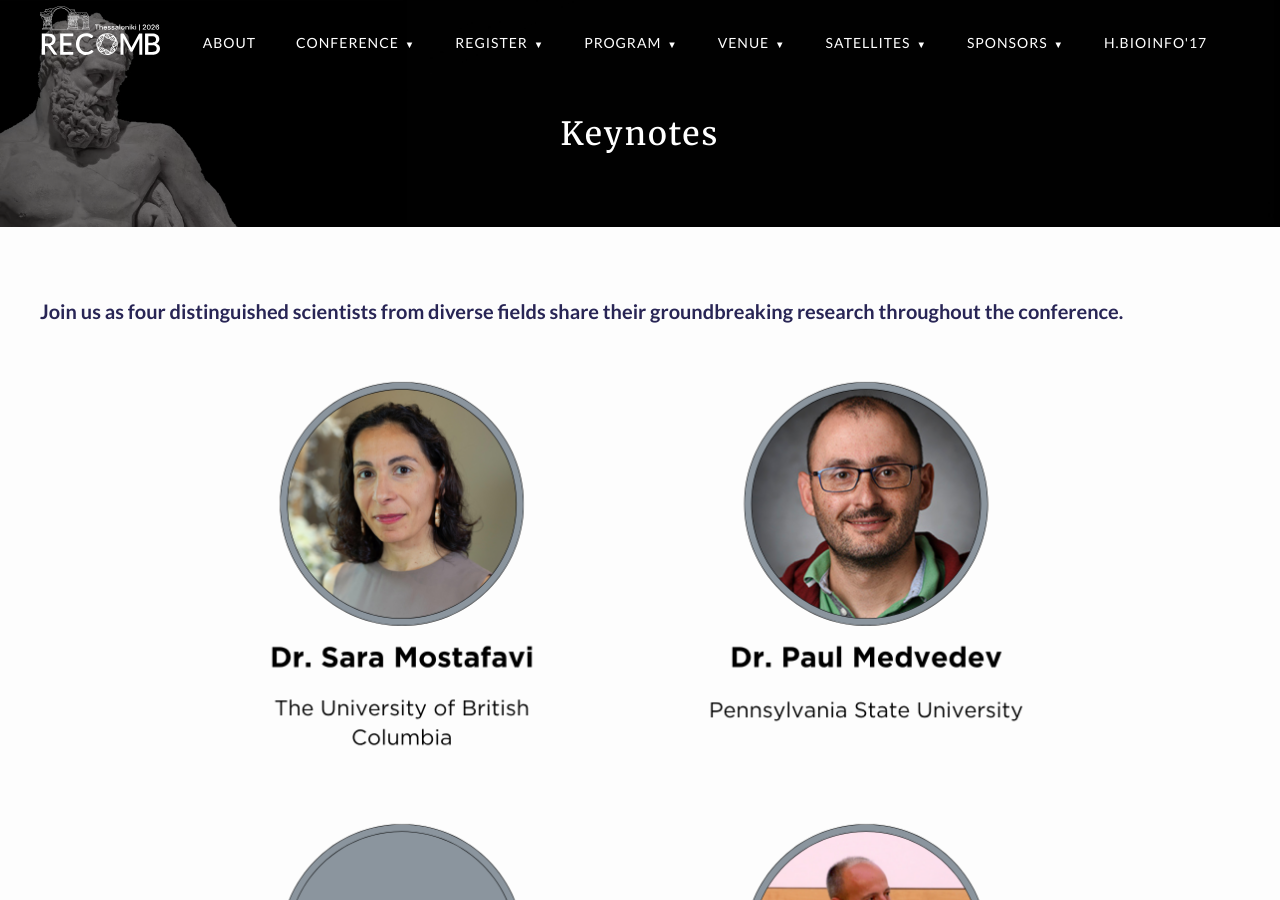
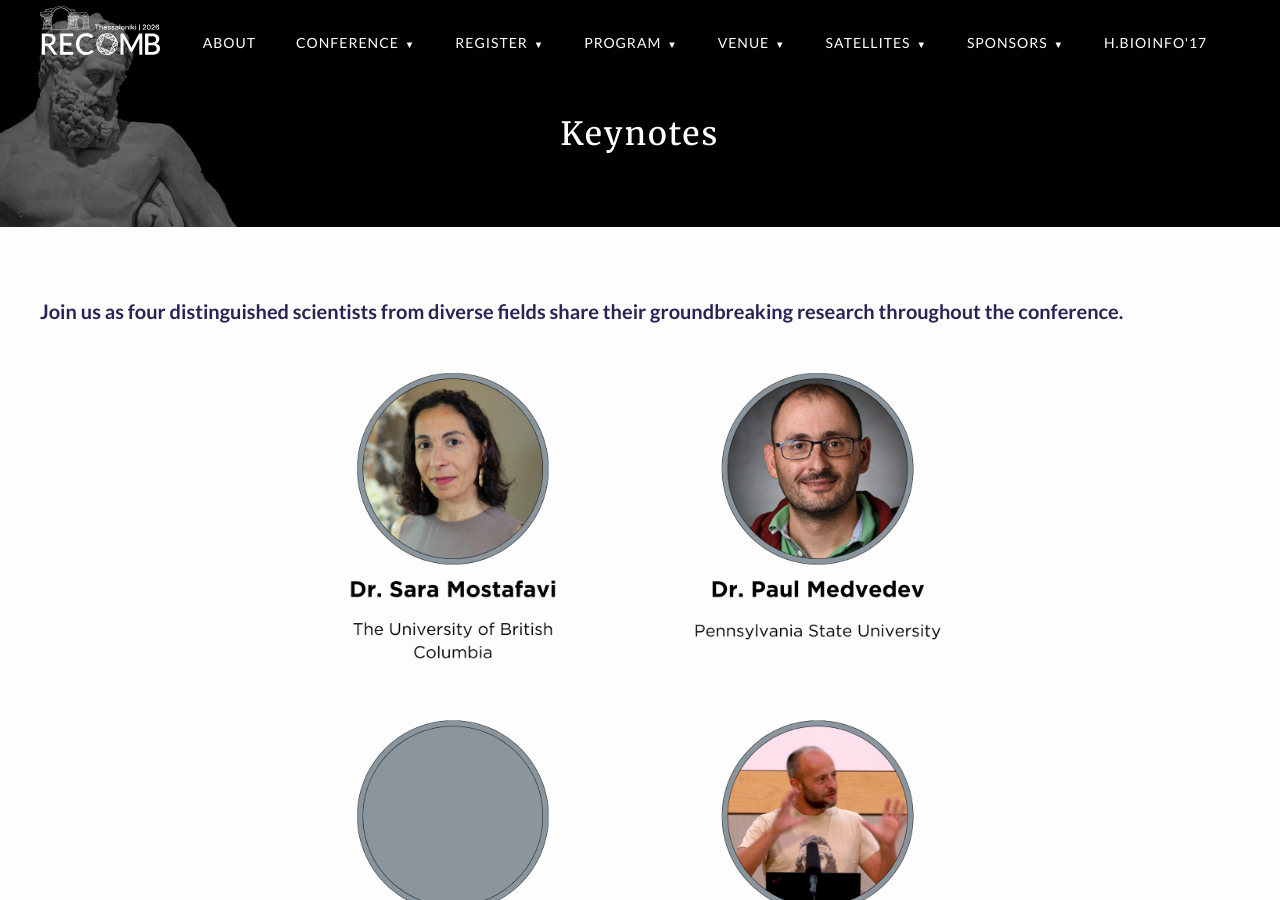
Before and after one commit to recomb-conference/recomb2026, a Jekyll site: the page built from keynotes.md, in a window 1280 px wide and 900 px high. Built offline with Jekyll 4.4.1, drawn with Linux system fonts in a browser that asks for light colours; nearby versions of some CDN libraries.

Commit message:
Update keynotes.md

```diff
--- a/keynotes.md
+++ b/keynotes.md
@@ -22,5 +22,5 @@ title: Keynotes
 #### Join us as four distinguished scientists from diverse fields share their groundbreaking research throughout the conference.
 
 <center>
-<img src="{{ keynotes }}" style="width: 70vw;">
+<img src="{{ keynotes }}" style="width: 55vw;">
 </center>
```
